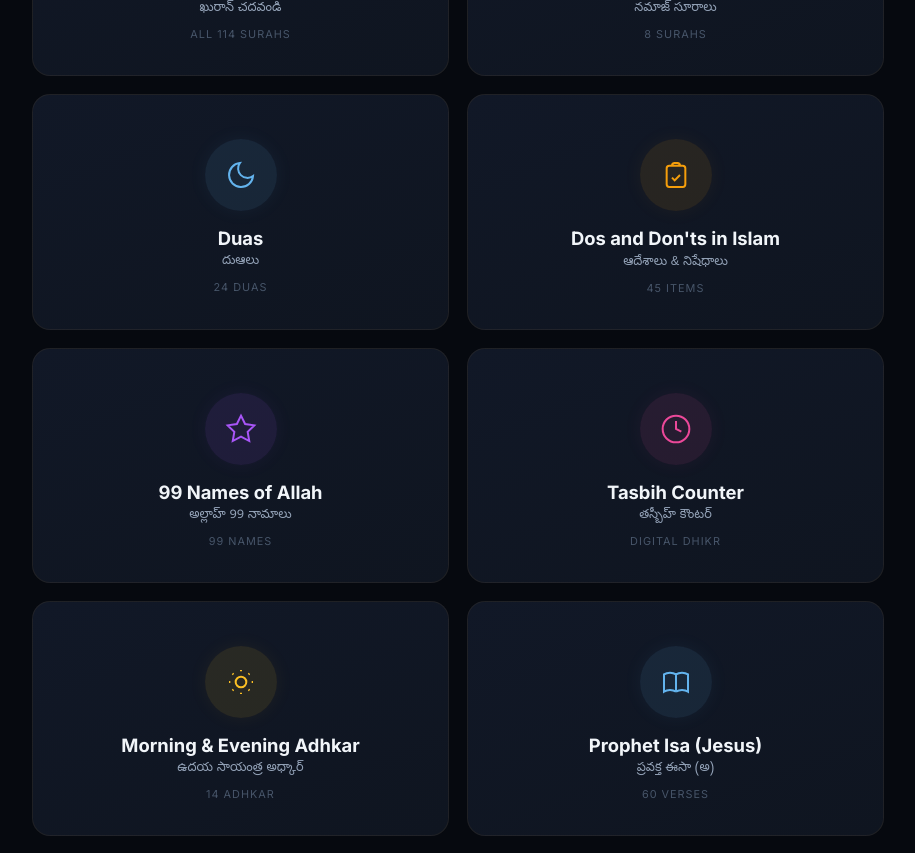
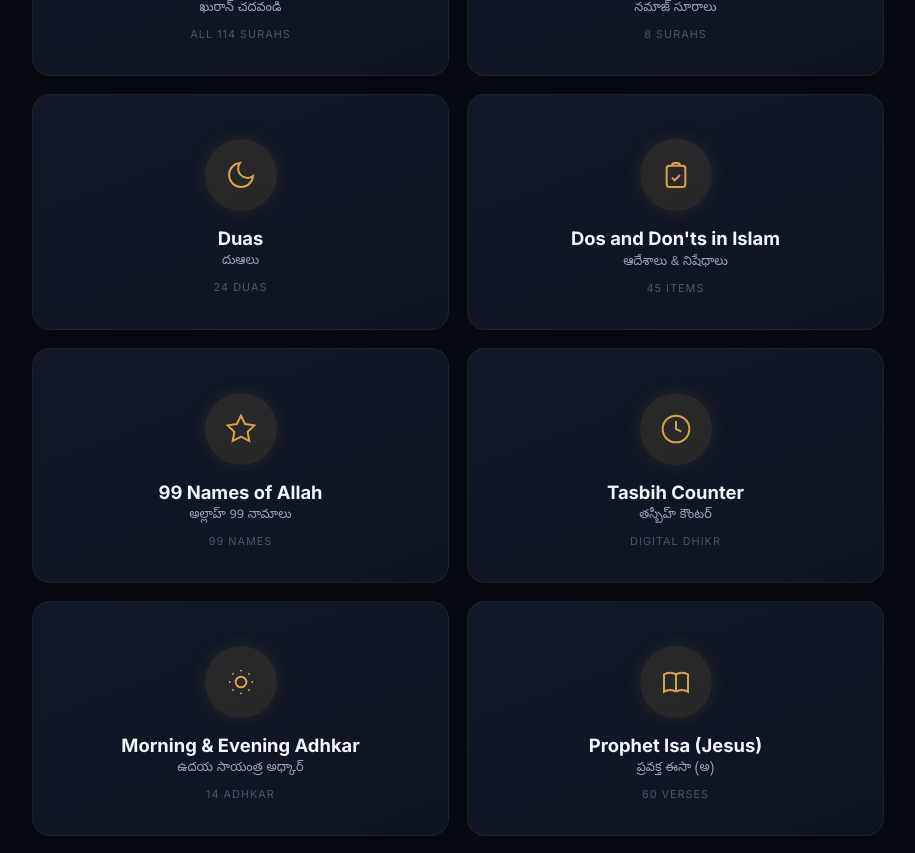
Before and after one commit to Mahendarmax/Believer-of-Almighty, a React (Vite) app: page /#/ in a window 1280 px wide. Shown: the part 940-1793 px from the top of the page, without its empty margins (182-1097 px from the left). Built offline with nearby package versions, Linux system fonts and the light colour scheme.

Commit message:
style: unify all home action card icons to gold like Seerah; box text matches surah page style

```diff
--- a/src/pages/AsmaUlHusna.css
+++ b/src/pages/AsmaUlHusna.css
@@ -107,7 +107,7 @@
 }
 .asma-card-telugu {
   font-size: 0.8rem;
-  color: #34d399;
+  color: var(--text-primary);
   margin: 0.2rem 0 0;
   font-weight: 500;
 }
--- a/src/pages/Home.css
+++ b/src/pages/Home.css
@@ -379,45 +379,45 @@
 }
 
 .namaz-action-card .action-icon-wrap {
-  background: rgba(52, 211, 153, 0.1);
-  color: var(--emerald);
-  box-shadow: 0 0 20px rgba(52,211,153,0.06);
+  background: rgba(212, 164, 74, 0.12);
+  color: var(--accent);
+  box-shadow: 0 0 20px rgba(212,164,74,0.1);
 }
 
 .duas-action-card .action-icon-wrap {
-  background: rgba(99, 179, 237, 0.1);
-  color: #63b3ed;
-  box-shadow: 0 0 20px rgba(99,179,237,0.06);
+  background: rgba(212, 164, 74, 0.12);
+  color: var(--accent);
+  box-shadow: 0 0 20px rgba(212,164,74,0.1);
 }
 
 .dosdonts-action-card .action-icon-wrap {
-  background: rgba(245, 158, 11, 0.1);
-  color: #f59e0b;
-  box-shadow: 0 0 20px rgba(245,158,11,0.06);
+  background: rgba(212, 164, 74, 0.12);
+  color: var(--accent);
+  box-shadow: 0 0 20px rgba(212,164,74,0.1);
 }
 
 .asma-action-card .action-icon-wrap {
-  background: rgba(168, 85, 247, 0.1);
-  color: #a855f7;
-  box-shadow: 0 0 20px rgba(168,85,247,0.06);
+  background: rgba(212, 164, 74, 0.12);
+  color: var(--accent);
+  box-shadow: 0 0 20px rgba(212,164,74,0.1);
 }
 
 .tasbih-action-card .action-icon-wrap {
-  background: rgba(236, 72, 153, 0.1);
-  color: #ec4899;
-  box-shadow: 0 0 20px rgba(236,72,153,0.06);
+  background: rgba(212, 164, 74, 0.12);
+  color: var(--accent);
+  box-shadow: 0 0 20px rgba(212,164,74,0.1);
 }
 
 .adhkar-action-card .action-icon-wrap {
-  background: rgba(251, 191, 36, 0.1);
-  color: #fbbf24;
-  box-shadow: 0 0 20px rgba(251,191,36,0.06);
+  background: rgba(212, 164, 74, 0.12);
+  color: var(--accent);
+  box-shadow: 0 0 20px rgba(212,164,74,0.1);
 }
 
 .isa-action-card .action-icon-wrap {
-  background: rgba(99, 179, 237, 0.1);
-  color: #63b3ed;
-  box-shadow: 0 0 20px rgba(99,179,237,0.06);
+  background: rgba(212, 164, 74, 0.12);
+  color: var(--accent);
+  box-shadow: 0 0 20px rgba(212,164,74,0.1);
 }
 
 .seerah-action-card .action-icon-wrap {
@@ -442,6 +442,7 @@
 .action-card h3 {
   font-size: 1.05rem;
   font-weight: 700;
+  color: var(--text-primary);
   margin-bottom: 4px;
   position: relative;
   z-index: 1;
@@ -1224,7 +1225,7 @@
 
 .dua-card-title-telugu {
   font-size: 0.75rem;
-  color: var(--text-muted);
+  color: var(--text-secondary);
   display: block;
   margin-top: 2px;
 }
@@ -1265,7 +1266,7 @@
   display: block;
   font-size: 0.68rem;
   font-weight: 600;
-  color: var(--text-muted);
+  color: var(--accent-dim);
   text-transform: uppercase;
   letter-spacing: 0.5px;
   margin-bottom: 4px;
@@ -1273,26 +1274,26 @@
 
 .dua-roman {
   font-size: 0.82rem;
-  color: var(--accent);
+  color: var(--text-primary);
   font-style: italic;
   line-height: 1.6;
 }
 
 .dua-telugu-translit {
   font-size: 0.82rem;
-  color: #8b9dc3;
+  color: var(--text-primary);
   line-height: 1.6;
 }
 
 .dua-english {
   font-size: 0.82rem;
-  color: var(--text-secondary);
+  color: var(--text-primary);
   line-height: 1.6;
 }
 
 .dua-telugu {
   font-size: 0.82rem;
-  color: #a3b8d0;
+  color: var(--text-primary);
   line-height: 1.6;
 }
 
```
